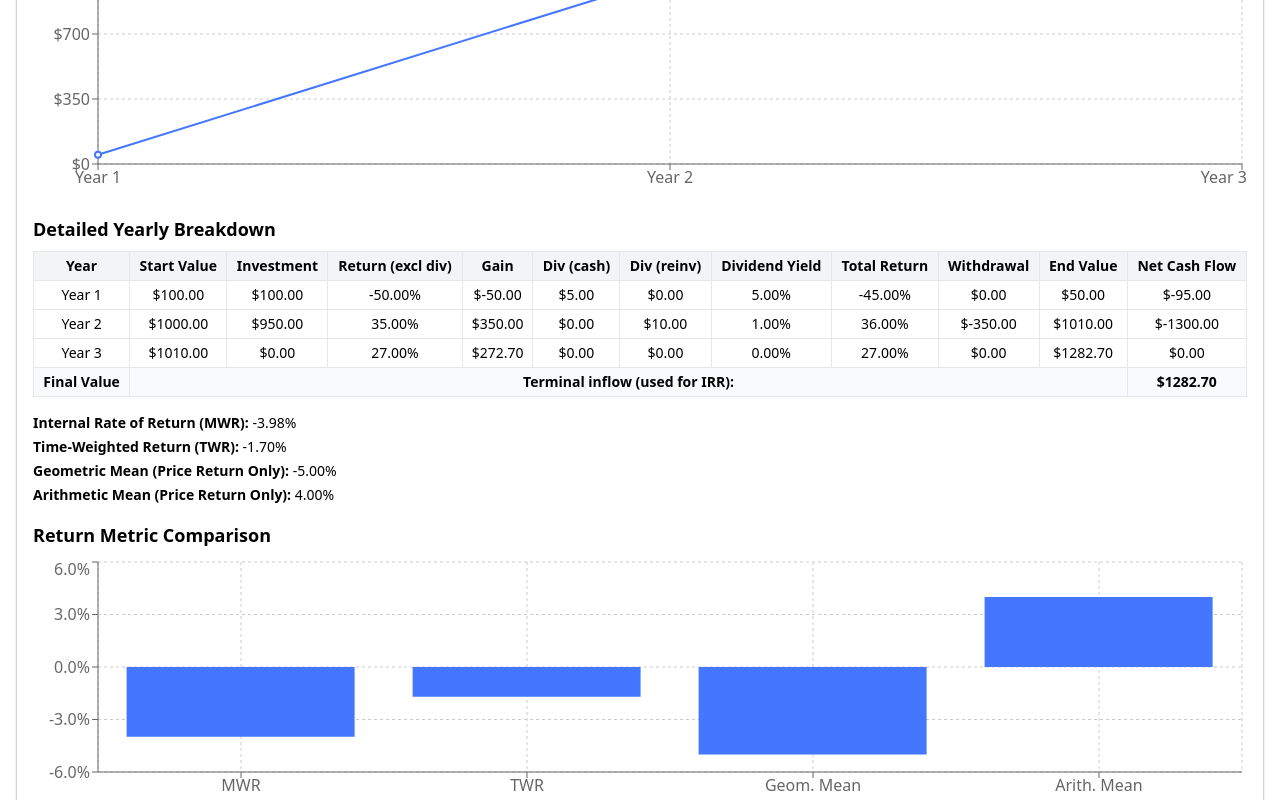
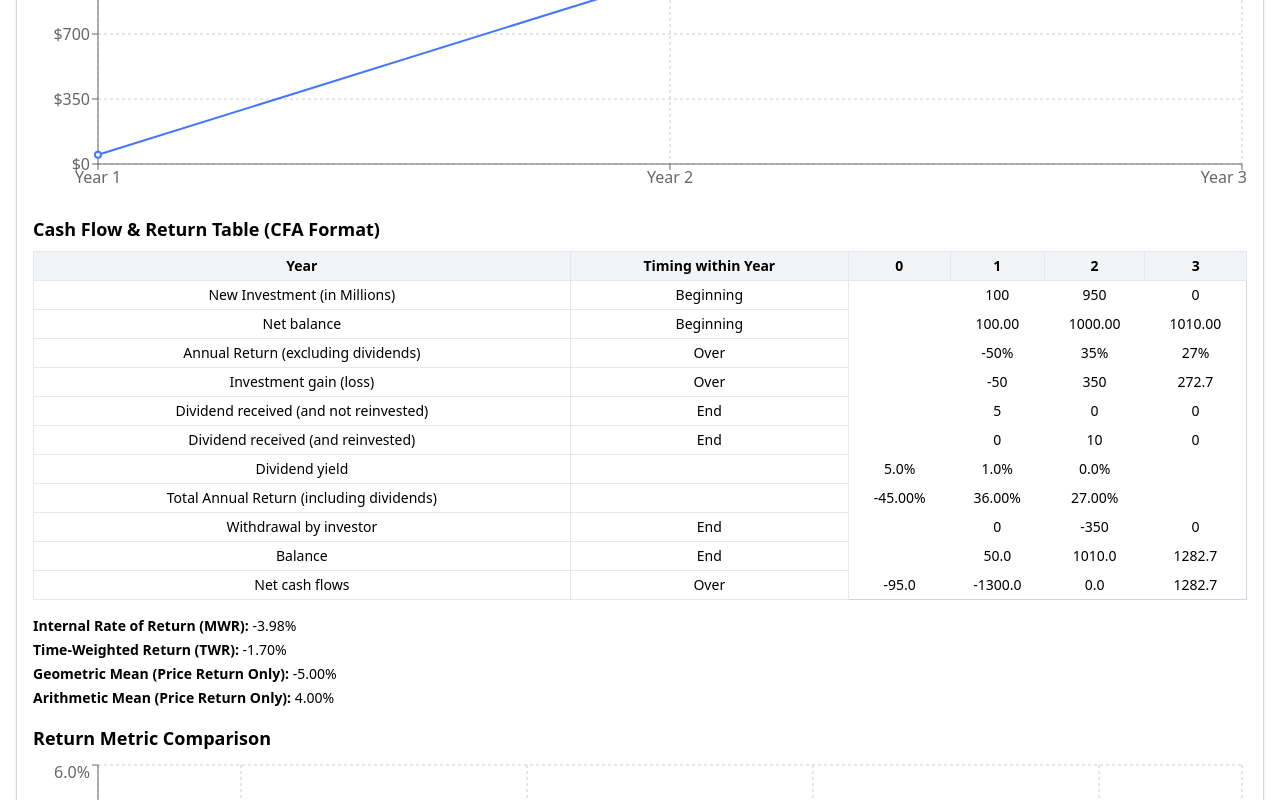
Before and after one commit to PaulReadCFA/lm1los3, a React (Vite) app: page / in a window 1280 px wide. Shown: the part 586-1386 px from the top of the page. Built offline with nearby package versions, Linux system fonts and the light colour scheme; the HTML template or start-up script is replaced by a standard one.

Commit message:
Update App.jsx
Refactored table

```diff
--- a/src/App.jsx
+++ b/src/App.jsx
@@ -199,64 +199,36 @@ export default function PortfolioReturnSim() {
           </ResponsiveContainer>
 
           {/* Detailed Table */}
+          {/* SME-style Transposed Table */}
 <div className="overflow-auto mt-6">
-            <h2 className="text-lg font-semibold mb-2">Detailed Yearly Breakdown</h2>
-            <table className="min-w-full text-sm border border-gray-300">
+  <h2 className="text-lg font-semibold mb-2">Cash Flow & Return Table (CFA Format)</h2>
+  <table className="min-w-full text-sm border border-gray-300 text-center">
     <thead className="bg-gray-100">
       <tr>
         <th className="border px-2 py-1">Year</th>
-                  <th className="border px-2 py-1">Start Value</th>
-                  <th className="border px-2 py-1">Investment</th>
-                  <th className="border px-2 py-1">Return (excl div)</th>
-                  <th className="border px-2 py-1">Gain</th>
-                  <th className="border px-2 py-1">Div (cash)</th>
-                  <th className="border px-2 py-1">Div (reinv)</th>
-                  <th className="border px-2 py-1">Dividend Yield</th>
-                  <th className="border px-2 py-1">Total Return</th>
-                  <th className="border px-2 py-1">Withdrawal</th>
-                  <th className="border px-2 py-1">End Value</th>
-                  <th className="border px-2 py-1">Net Cash Flow</th>
+        <th className="border px-2 py-1">Timing within Year</th>
+        <th className="border px-2 py-1">0</th>
+        <th className="border px-2 py-1">1</th>
+        <th className="border px-2 py-1">2</th>
+        <th className="border px-2 py-1">3</th>
       </tr>
     </thead>
     <tbody>
-                {[0, 1, 2].map((i) => {
-                  const start = startValues[i];
-                  const inv = investment[i];
-                  const ret = returns[i];
-                  const gain = gains[i];
-                  const divCash = divNotReinvested[i];
-                  const divReinv = divReinvested[i];
-                  const yieldPct = start > 0 ? ((divCash + divReinv) / start) * 100 : 0;
-                  const totalReturn = start > 0 ? ((gain + divCash + divReinv) / start) * 100 : 0;
-                  const w = withdrawals[i];
-                  const end = endValues[i];
-                  const netCF = -inv + divCash + w;
-
-                  return (
-                    <tr key={i} className="text-center">
-                      <td className="border px-2 py-1">Year {i + 1}</td>
-                      <td className="border px-2 py-1">${start.toFixed(2)}</td>
-                      <td className="border px-2 py-1">${inv.toFixed(2)}</td>
-                      <td className="border px-2 py-1">{(ret * 100).toFixed(2)}%</td>
-                      <td className="border px-2 py-1">${gain.toFixed(2)}</td>
-                      <td className="border px-2 py-1">${divCash.toFixed(2)}</td>
-                      <td className="border px-2 py-1">${divReinv.toFixed(2)}</td>
-                      <td className="border px-2 py-1">{yieldPct.toFixed(2)}%</td>
-                      <td className="border px-2 py-1">{totalReturn.toFixed(2)}%</td>
-                      <td className="border px-2 py-1">${w.toFixed(2)}</td>
-                      <td className="border px-2 py-1">${end.toFixed(2)}</td>
-                      <td className="border px-2 py-1">${netCF.toFixed(2)}</td>
-                    </tr>
-                  );
-                })}
-                <tr className="bg-gray-50 font-semibold text-center">
-                  <td className="border px-2 py-1">Final Value</td>
-                  <td className="border px-2 py-1" colSpan={10}>Terminal inflow (used for IRR):</td>
-                  <td className="border px-2 py-1">${endValues[2].toFixed(2)}</td>
-                </tr>
+      <tr><td className="border px-2 py-1">New Investment (in Millions)</td><td className="border px-2 py-1">Beginning</td><td></td><td>{investment[0]}</td><td>{investment[1]}</td><td>{investment[2]}</td></tr>
+      <tr><td className="border px-2 py-1">Net balance</td><td className="border px-2 py-1">Beginning</td><td></td><td>{startValues[0].toFixed(2)}</td><td>{startValues[1].toFixed(2)}</td><td>{startValues[2].toFixed(2)}</td></tr>
+      <tr><td className="border px-2 py-1">Annual Return (excluding dividends)</td><td className="border px-2 py-1">Over</td><td></td><td>{(returns[0]*100).toFixed(0)}%</td><td>{(returns[1]*100).toFixed(0)}%</td><td>{(returns[2]*100).toFixed(0)}%</td></tr>
+      <tr><td className="border px-2 py-1">Investment gain (loss)</td><td className="border px-2 py-1">Over</td><td></td><td>{gains[0].toFixed(0)}</td><td>{gains[1].toFixed(0)}</td><td>{gains[2].toFixed(1)}</td></tr>
+      <tr><td className="border px-2 py-1">Dividend received (and not reinvested)</td><td className="border px-2 py-1">End</td><td></td><td>{divNotReinvested[0]}</td><td>{divNotReinvested[1]}</td><td>{divNotReinvested[2]}</td></tr>
+      <tr><td className="border px-2 py-1">Dividend received (and reinvested)</td><td className="border px-2 py-1">End</td><td></td><td>{divReinvested[0]}</td><td>{divReinvested[1]}</td><td>{divReinvested[2]}</td></tr>
+      <tr><td className="border px-2 py-1">Dividend yield</td><td className="border px-2 py-1"></td><td>{((divReinvested[0] + divNotReinvested[0]) / startValues[0] * 100).toFixed(1)}%</td><td>{((divReinvested[1] + divNotReinvested[1]) / startValues[1] * 100).toFixed(1)}%</td><td>{((divReinvested[2] + divNotReinvested[2]) / startValues[2] * 100).toFixed(1)}%</td><td></td></tr>
+      <tr><td className="border px-2 py-1">Total Annual Return (including dividends)</td><td className="border px-2 py-1"></td><td>{(((gains[0]+divReinvested[0]+divNotReinvested[0])/startValues[0])*100).toFixed(2)}%</td><td>{(((gains[1]+divReinvested[1]+divNotReinvested[1])/startValues[1])*100).toFixed(2)}%</td><td>{(((gains[2]+divReinvested[2]+divNotReinvested[2])/startValues[2])*100).toFixed(2)}%</td><td></td></tr>
+      <tr><td className="border px-2 py-1">Withdrawal by investor</td><td className="border px-2 py-1">End</td><td></td><td>{withdrawals[0]}</td><td>{withdrawals[1]}</td><td>{withdrawals[2]}</td></tr>
+      <tr><td className="border px-2 py-1">Balance</td><td className="border px-2 py-1">End</td><td></td><td>{endValues[0].toFixed(1)}</td><td>{endValues[1].toFixed(1)}</td><td>{endValues[2].toFixed(1)}</td></tr>
+      <tr><td className="border px-2 py-1">Net cash flows</td><td className="border px-2 py-1">Over</td><td>{(-investment[0] + divNotReinvested[0] + withdrawals[0]).toFixed(1)}</td><td>{(-investment[1] + divNotReinvested[1] + withdrawals[1]).toFixed(1)}</td><td>{(-investment[2] + divNotReinvested[2] + withdrawals[2]).toFixed(1)}</td><td>{endValues[2].toFixed(1)}</td></tr>
     </tbody>
   </table>
 </div>
+
 
           {/* Return Metric Summary */}
           <div className="mt-4 text-sm space-y-1">
```
Lines whose indentation alone changed are shown as unchanged.
